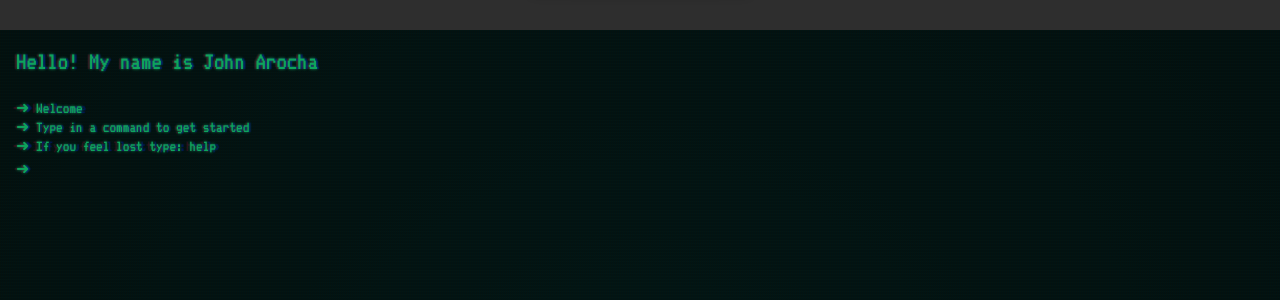
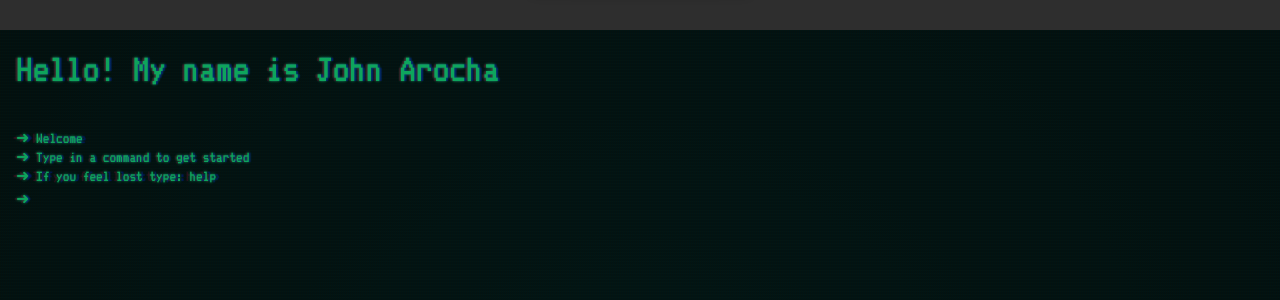
Before and after one commit to JohnArochaDev/Portfolio, a React (Create React App) app: page / in a window 1280 px wide. Shown: the top 300 px of the page. Built offline with nearby package versions, Linux system fonts and the light colour scheme.

Commit message:
accounted for new screen size and fixed x button and font size

```diff
--- a/src/components/Terminal/Terminal.css
+++ b/src/components/Terminal/Terminal.css
@@ -1,5 +1,5 @@
 .text {
-  font-size: 25px;
+  font-size: 40px;
   text-align: left;
   padding-left: 2vh;
   margin-top: 1vh;
--- a/src/components/Terminal/WindowsXP/WindowsXP.css
+++ b/src/components/Terminal/WindowsXP/WindowsXP.css
@@ -22,9 +22,8 @@
   width: 3vh;
   z-index: 100;
   position: absolute;
-  top: 0.4%;
+  top: 7%;
   right: 0.7%;
   cursor: pointer;
-  /* visibility: hidden; */
   opacity: 0;
 }
```
